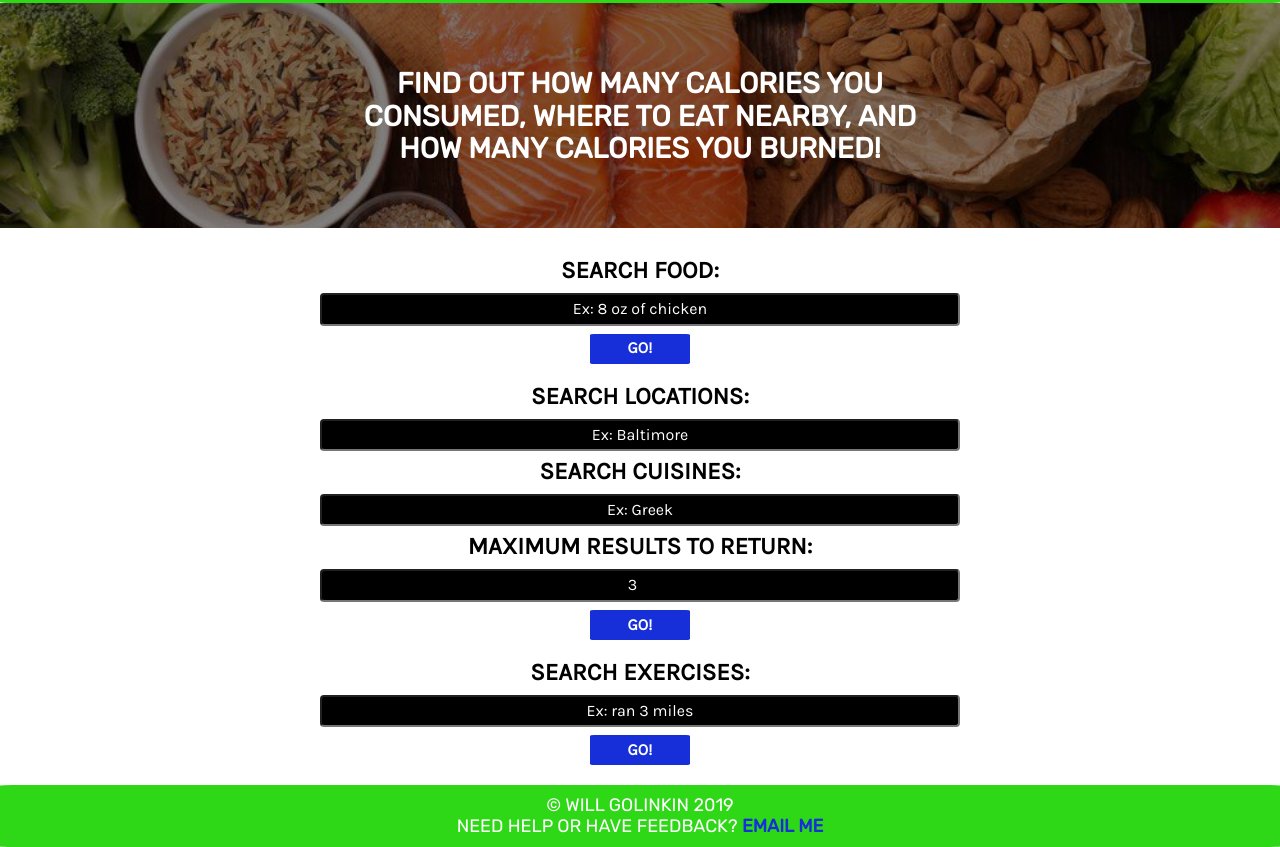
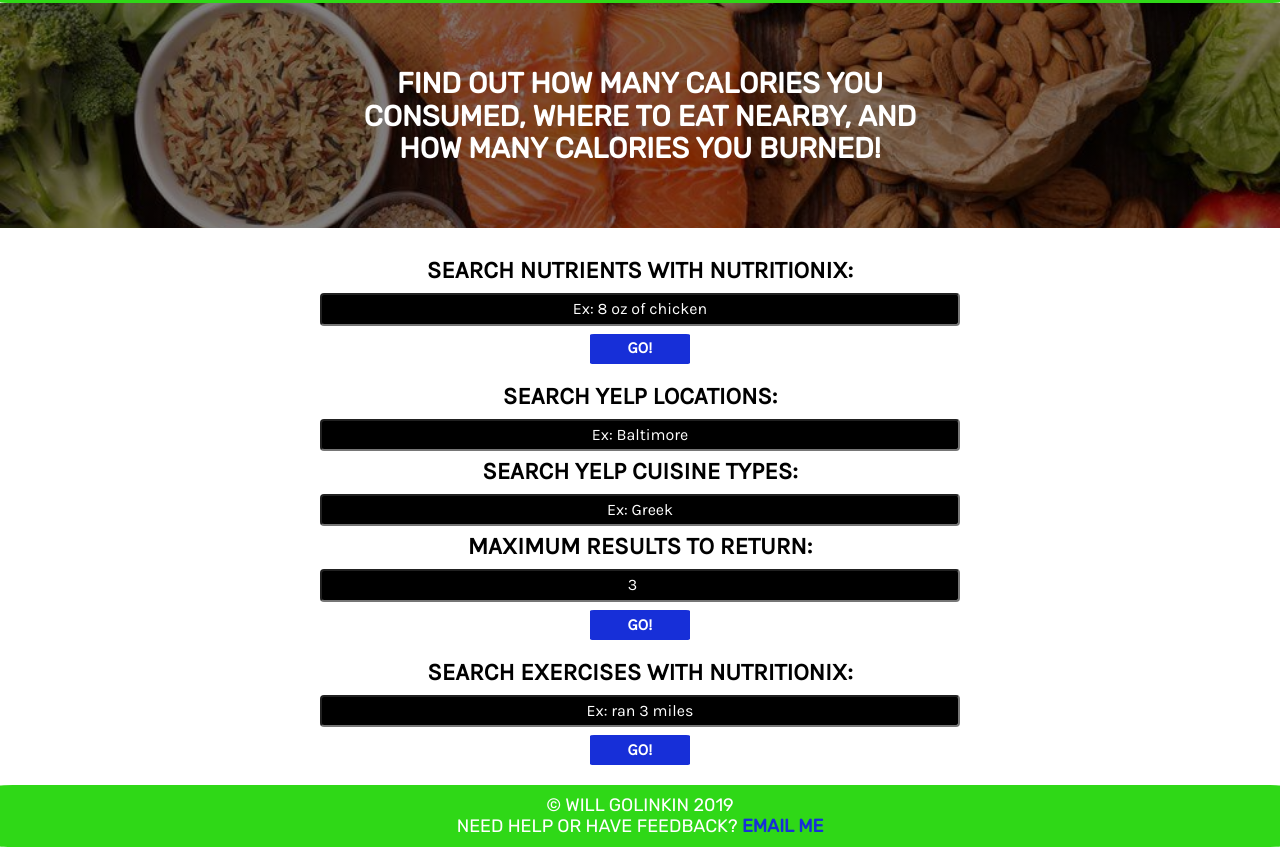
Before and after one commit to willgolinkin/EatKlean, a plain HTML site: page index.html in a window 1280 px wide. Shown: the part 97-944 px from the top of the page. Drawn offline with nearby package versions, Linux system fonts and the light colour scheme.

Commit message:
made input labels clearer for app functionality

```diff
--- a/index.html
+++ b/index.html
@@ -49,7 +49,7 @@
             <main>
                 <div class="form-wrapper">
                     <form id="js-form">
-                        <label class="label" for="js-foodSearchInput">Search Food:</label>
+                        <label class="label" for="js-foodSearchInput">Search Nutrients with Nutritionix:</label>
                         <input class= "searchFood" type="text" name="foodSearchInput" placeholder="Ex: 8 oz of chicken" id="js-foodSearchInput" required>
                         <input type="submit" class="go" value="Go!">
                     </form>
@@ -64,9 +64,9 @@
                 </div>
                 <div class="form-wrapper" id="yelp">
                     <form id="js-yelp-form">
-                        <label class="label" for="js-yelpLocationSearchInput">Search Locations:</label>
+                        <label class="label" for="js-yelpLocationSearchInput">Search Yelp Locations:</label>
                         <input class= "searchYelp" type="text" name="yelpLocationSearchInput" placeholder="Ex: Baltimore" id="js-yelpLocationSearchInput" required>
-                        <label class="label" for="js-yelpCuisineSearchInput">Search Cuisines:</label>
+                        <label class="label" for="js-yelpCuisineSearchInput">Search Yelp Cuisine Types:</label>
                         <input class= "searchYelp" type="text" name="yelpCuisineSearchInput" placeholder="Ex: Greek" id="js-yelpCuisineSearchInput" required>
                         <label class="label" for="js-yelpMaxResults">Maximum results to return:</label>
                         <input class="searchYelp" type="number" name="max-results" id="js-yelpMaxResults" value="3">
@@ -83,7 +83,7 @@
                 </div>
                 <div class="form-wrapper">
                     <form id="js-exercise-form">
-                        <label class="label" for="js-exerciseSearchInput">Search Exercises:</label>
+                        <label class="label" for="js-exerciseSearchInput">Search Exercises with Nutritionix:</label>
                         <input class= "searchExercise" type="text" name="exerciseSearchInput" placeholder="Ex: ran 3 miles" id="js-exerciseSearchInput" required>
                         <input type="submit" class="go" value="Go!">
                     </form>
```
